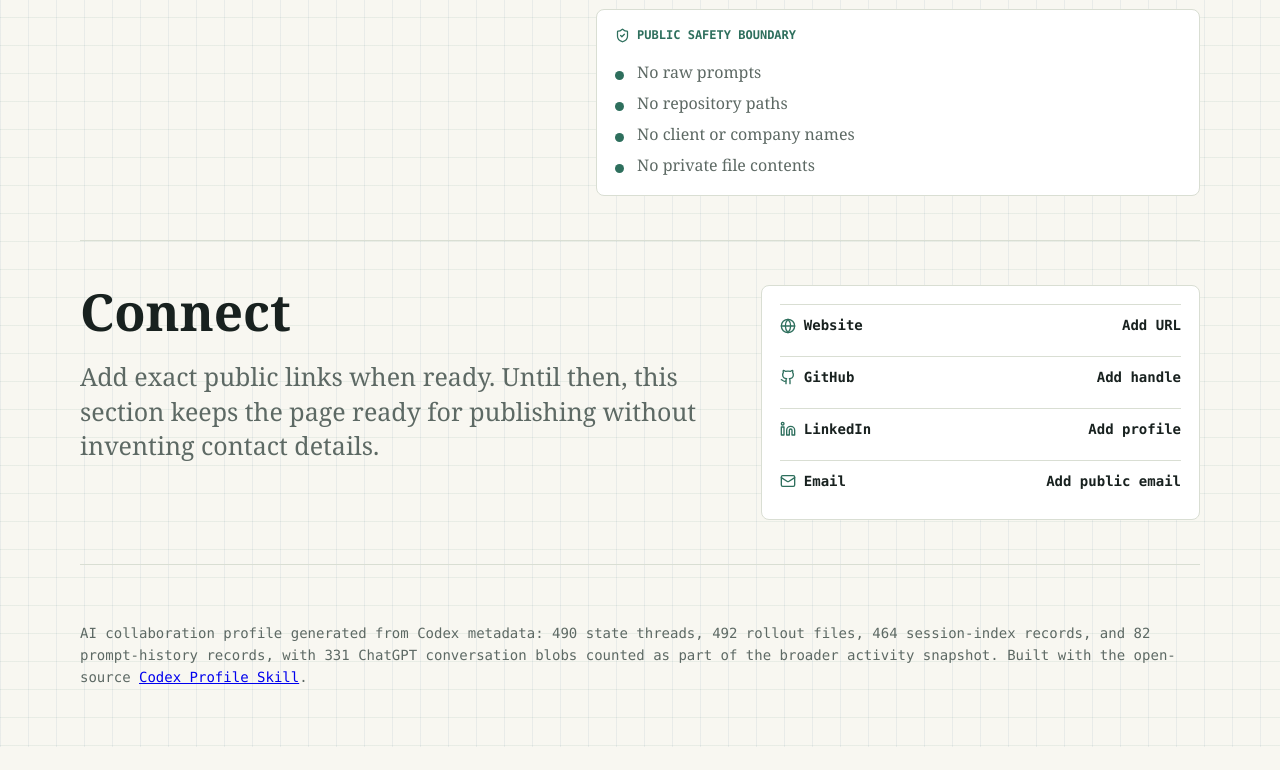
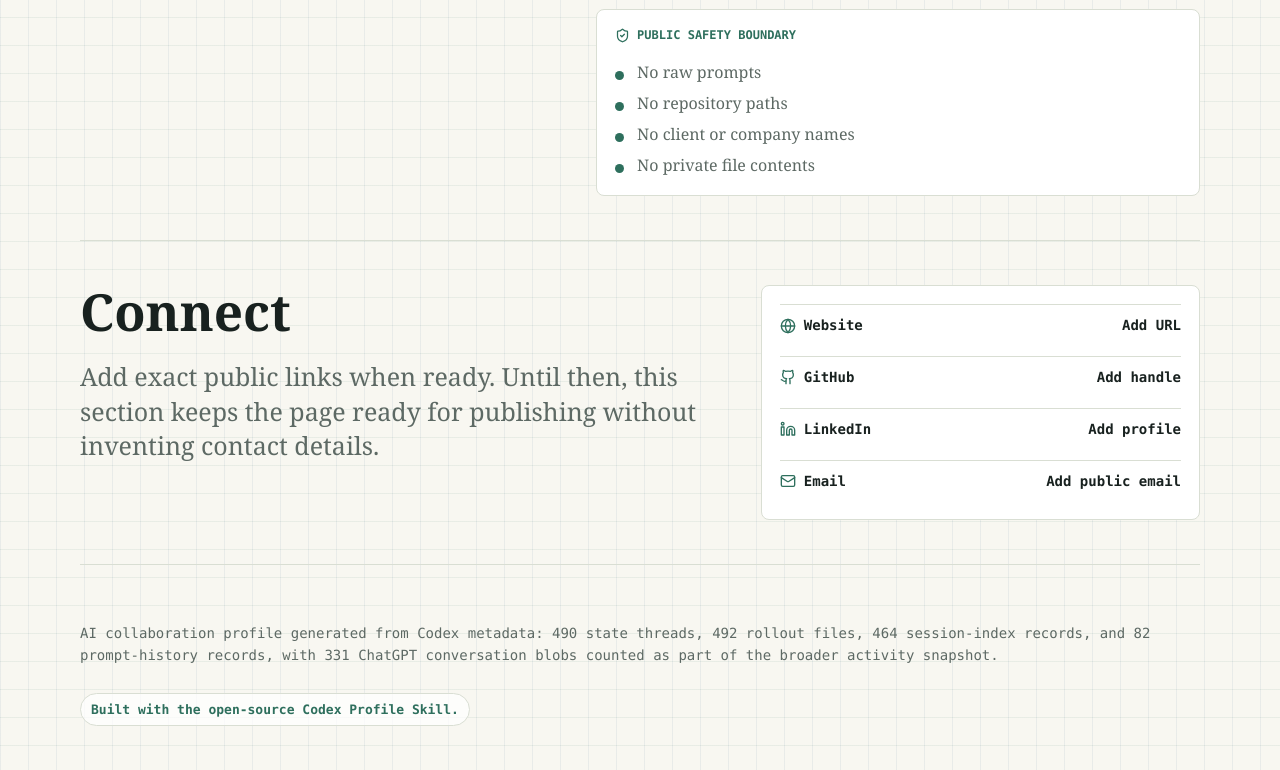
Before and after one commit to trending-skills/codex-profile-skill, a plain HTML site: page assets/profile-template/index.html in a window 1280 px wide. Shown: the part 4715-5485 px from the top of the page. Before the commit the page ends 5462 px from the top, so only its background shows below. Drawn offline with Linux system fonts and the light colour scheme.

Commit message:
Style skill credit as footer line

```diff
--- a/assets/profile-template/index.html
+++ b/assets/profile-template/index.html
@@ -706,6 +706,20 @@
         font: 14px/1.55 ui-monospace, SFMono-Regular, Menlo, monospace;
       }
 
+      .source-credit {
+        display: inline-flex;
+        align-items: center;
+        width: fit-content;
+        margin-top: 12px;
+        padding: 8px 10px;
+        border: 1px solid var(--line);
+        border-radius: 999px;
+        color: var(--green);
+        background: var(--soft-panel);
+        font: 700 13px/1.2 ui-monospace, SFMono-Regular, Menlo, monospace;
+        text-decoration: none;
+      }
+
       @media (max-width: 850px) {
         .hero,
         .grid,
@@ -1333,9 +1347,11 @@
           AI collaboration profile generated from Codex metadata: 490 state
           threads, 492 rollout files, 464 session-index records, and 82
           prompt-history records, with 331 ChatGPT conversation blobs counted
-          as part of the broader activity snapshot. Built with the open-source
-          <a href="https://github.com/trending-skills/codex-profile-skill">Codex Profile Skill</a>.
+          as part of the broader activity snapshot.
         </p>
+        <a class="source-credit" href="https://github.com/trending-skills/codex-profile-skill">
+          Built with the open-source Codex Profile Skill.
+        </a>
       </section>
     </main>
     <script>
```
